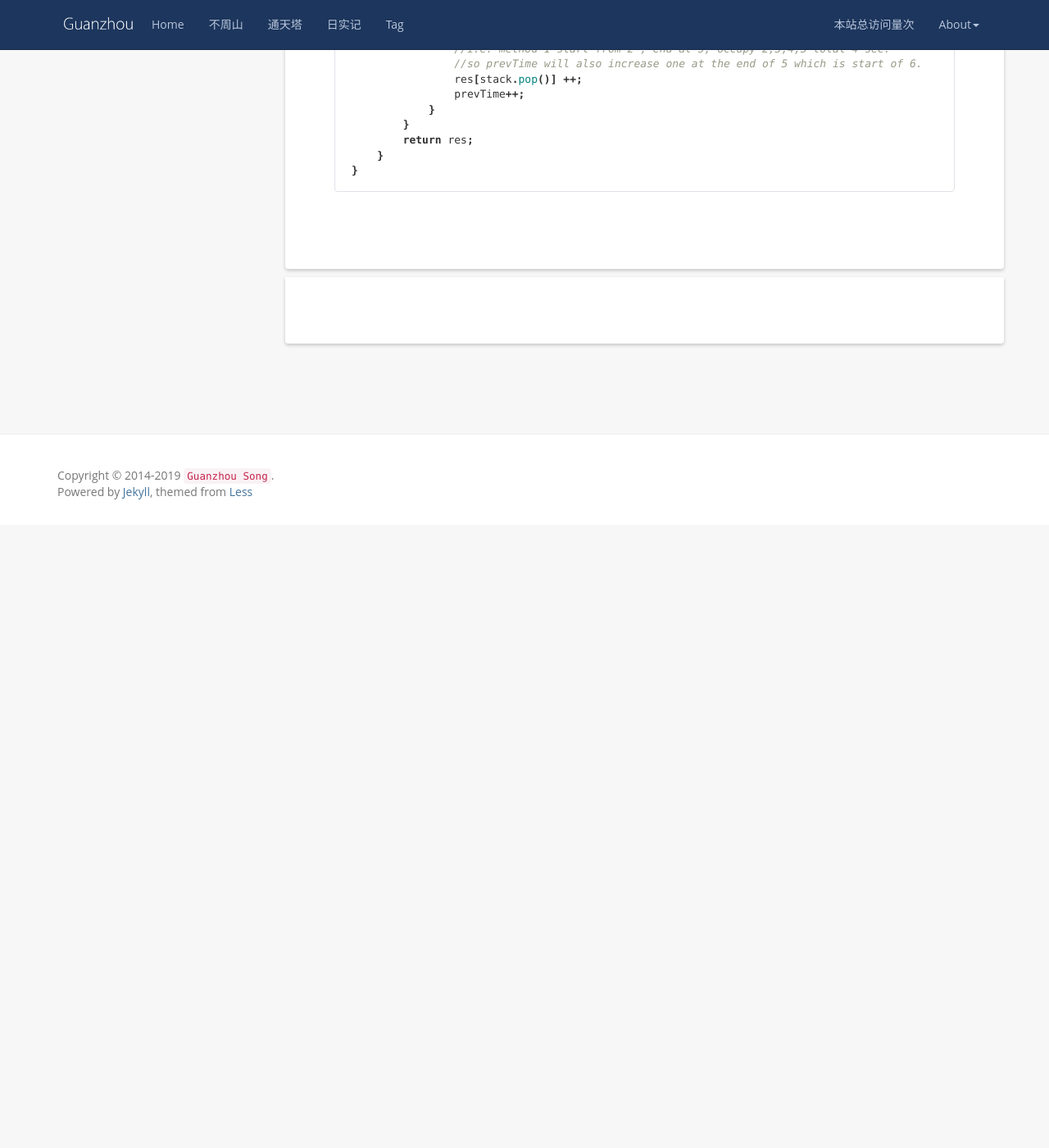
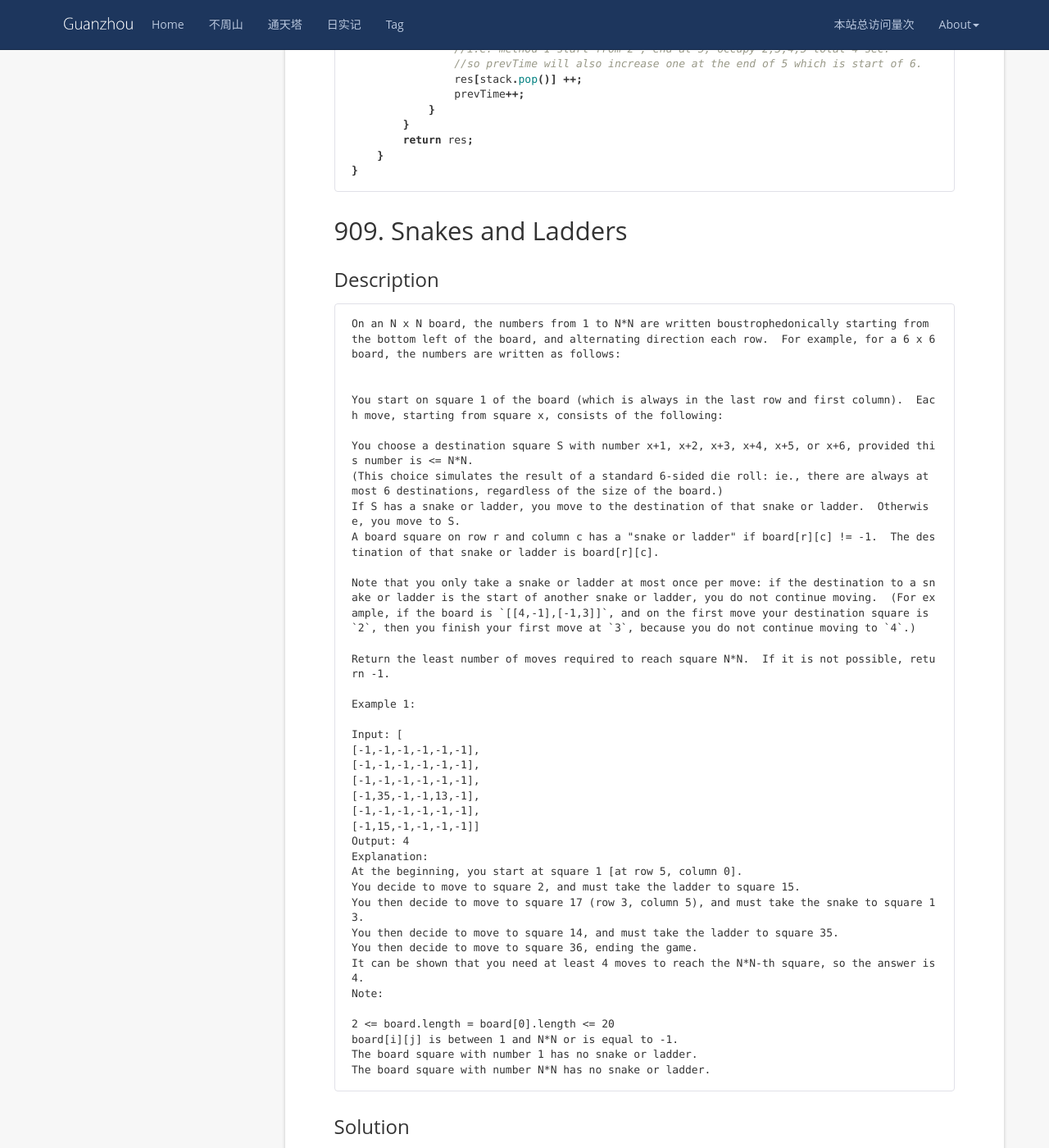
Before and after one commit to wangsimin04/GuanzhouSong.github.io, a Jekyll site: the page built from _posts/2019-11-01-LeetCode.md, in a window 1280 px wide and 1400 px high, scrolled down 23925 px. Shown: the whole window at 82% size. Built offline with Jekyll 4.4.1, drawn with Linux system fonts in a browser that asks for light colours; nearby versions of some CDN libraries; comment, search, counter and statistics services are not loaded; before the commit the page ends 24565 px from its top, so only the background shows below that; some of the changed text lies outside the part shown.

Commit message:
Update 2019-11-01-LeetCode.md

````diff
--- a/_posts/2019-11-01-LeetCode.md
+++ b/_posts/2019-11-01-LeetCode.md
@@ -1178,3 +1178,109 @@
     }
 }
 ```
+
+## 909. Snakes and Ladders
+### Description
+```
+On an N x N board, the numbers from 1 to N*N are written boustrophedonically starting from the bottom left of the board, and alternating direction each row.  For example, for a 6 x 6 board, the numbers are written as follows:
+
+
+You start on square 1 of the board (which is always in the last row and first column).  Each move, starting from square x, consists of the following:
+
+You choose a destination square S with number x+1, x+2, x+3, x+4, x+5, or x+6, provided this number is <= N*N.
+(This choice simulates the result of a standard 6-sided die roll: ie., there are always at most 6 destinations, regardless of the size of the board.)
+If S has a snake or ladder, you move to the destination of that snake or ladder.  Otherwise, you move to S.
+A board square on row r and column c has a "snake or ladder" if board[r][c] != -1.  The destination of that snake or ladder is board[r][c].
+
+Note that you only take a snake or ladder at most once per move: if the destination to a snake or ladder is the start of another snake or ladder, you do not continue moving.  (For example, if the board is `[[4,-1],[-1,3]]`, and on the first move your destination square is `2`, then you finish your first move at `3`, because you do not continue moving to `4`.)
+
+Return the least number of moves required to reach square N*N.  If it is not possible, return -1.
+
+Example 1:
+
+Input: [
+[-1,-1,-1,-1,-1,-1],
+[-1,-1,-1,-1,-1,-1],
+[-1,-1,-1,-1,-1,-1],
+[-1,35,-1,-1,13,-1],
+[-1,-1,-1,-1,-1,-1],
+[-1,15,-1,-1,-1,-1]]
+Output: 4
+Explanation:
+At the beginning, you start at square 1 [at row 5, column 0].
+You decide to move to square 2, and must take the ladder to square 15.
+You then decide to move to square 17 (row 3, column 5), and must take the snake to square 13.
+You then decide to move to square 14, and must take the ladder to square 35.
+You then decide to move to square 36, ending the game.
+It can be shown that you need at least 4 moves to reach the N*N-th square, so the answer is 4.
+Note:
+
+2 <= board.length = board[0].length <= 20
+board[i][j] is between 1 and N*N or is equal to -1.
+The board square with number 1 has no snake or ladder.
+The board square with number N*N has no snake or ladder.
+```
+
+### Solution
+```java
+class Solution {
+
+    public int snakesAndLadders(int[][] board) {
+        if (board == null || board.length == 0 || board[0].length == 0) {
+            return -1;
+        }
+        int N = board.length;
+        int target = N * N;
+        boolean[] visited = new boolean[N * N + 1];
+        visited[1] = true;
+        Queue<Integer> queue = new LinkedList<>();
+        queue.offer(1);
+        int step = 1;
+        while (!queue.isEmpty()) {
+            int size = queue.size();
+            for (int i = 0; i < size; i++) {
+                int cur = queue.poll();
+                for (int j = 1; j <= 6; j++) {
+                        int[] pos = numToPos(cur + j, N);
+                        int next;
+                        if (board[pos[0]][pos[1]] == -1) {
+                            next = cur + j;
+                        } else {
+                            next = board[pos[0]][pos[1]];
+                        }
+                        if (next == target) {
+                            return step;
+                        }
+                        //should mark next as visited.
+                        //otherwise consider this:
+                        //[1, 1, -1]
+                        //[1, 1, 1]
+                        //[-1,1, 1]
+                        //it will cause infinent loop if not do so.
+                        if(!visited[next]){
+                            queue.offer(next);
+                            visited[next] = true;
+                        }
+                }
+            }
+            step++;
+        }
+        return -1;
+    }
+
+    private int posToNum(int[] pos, int n) {
+        int row = n - 1 - pos[0];
+        int col = row % 2 == 0 ? pos[1] + 1 : n - pos[1];
+        return row * n + col;
+    }
+
+    private int[] numToPos(int target, int n) {
+        int row = (target - 1) / n;
+        int col = (target - 1) % n;
+        int x = n - 1 - row;
+        int y = row % 2 == 0 ? col : n - 1 - col;
+        return new int[]{x, y};
+    }
+}
+
+```
````
